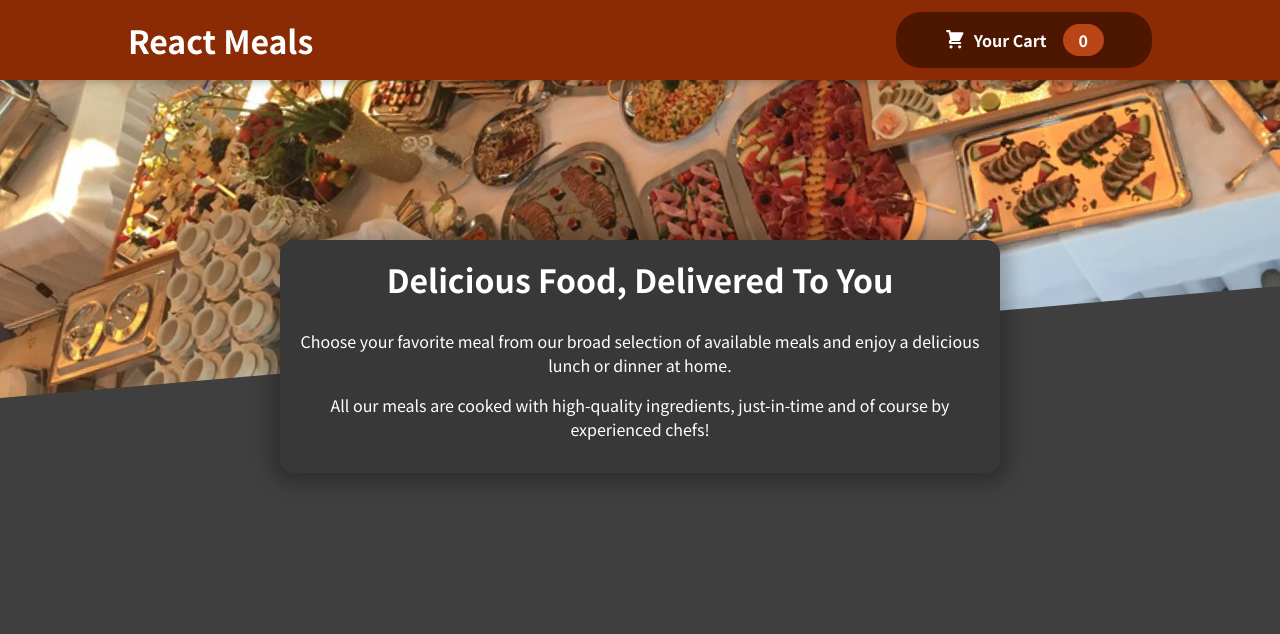
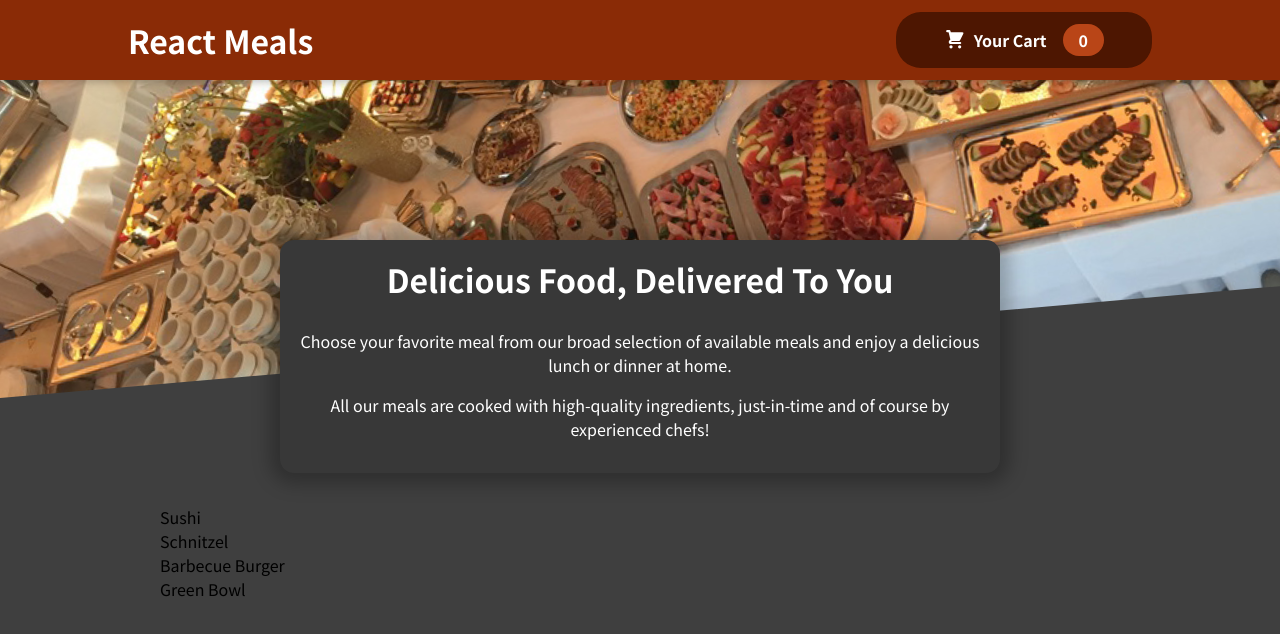
Before and after one commit to vipulkumarcu/React_Restaurant_App, a JavaScript app: page / in a window 1280 px wide. Shown: the top 634 px of the page. Built offline with nearby package versions, Linux system fonts and the light colour scheme.

Commit message:
meals summary and available meals added

```diff
--- a/src/App.js
+++ b/src/App.js
@@ -1,12 +1,14 @@
 import Header from "./Components/Layout/Header";
-import MealsSummary from "./Components/Meals/MealsSummary";
+import Meals from "./Components/Meals/Meals";
 
 function App ()
 {
   return (
     <>
       <Header />
-      <MealsSummary />
+      <main>
+        <Meals />
+      </main>
     </>
   );
 }
--- /dev/null
+++ b/src/Components/Meals/AvailableMeals.js
@@ -0,0 +1,43 @@
+import classes from "./AvailableMeals.module.css";
+
+const DUMMY_MEALS = [
+  {
+    id: 'm1',
+    name: 'Sushi',
+    description: 'Finest fish and veggies',
+    price: 22.99,
+  },
+  {
+    id: 'm2',
+    name: 'Schnitzel',
+    description: 'A german specialty!',
+    price: 16.5,
+  },
+  {
+    id: 'm3',
+    name: 'Barbecue Burger',
+    description: 'American, raw, meaty',
+    price: 12.99,
+  },
+  {
+    id: 'm4',
+    name: 'Green Bowl',
+    description: 'Healthy...and green...',
+    price: 18.99,
+  },
+];
+
+function AvailableMeals ( props )
+{
+  return (
+    <div className = { classes[ "meals" ] }>
+
+      <ul>
+        { DUMMY_MEALS.map ( ( meal ) => ( <li> { meal.name } </li> ) ) }
+      </ul>
+
+    </div>
+  )
+}
+
+export default AvailableMeals;
--- /dev/null
+++ b/src/Components/Meals/AvailableMeals.module.css
@@ -0,0 +1,29 @@
+.meals
+{
+  max-width: 60rem;
+  width: 90%;
+  margin: 2rem auto;
+  animation: meals-appear 1s ease-out forwards;
+}
+
+.meals ul
+{
+  list-style: none;
+  margin: 0;
+  padding: 0;
+}
+
+@keyframes meals-appear
+{
+  from
+  {
+    opacity: 0;
+    transform: translateY(3rem);
+  }
+
+  to
+  {
+    opacity: 1;
+    transform: translateY(0);
+  }
+}
--- /dev/null
+++ b/src/Components/Meals/Meals.js
@@ -0,0 +1,14 @@
+import AvailableMeals from "./AvailableMeals";
+import MealsSummary from "./MealsSummary";
+
+function Meals ( props )
+{
+  return (
+    <>
+      <MealsSummary />
+      <AvailableMeals />
+    </>
+  )
+}
+
+export default Meals;
--- a/src/Components/Meals/MealsSummary.js
+++ b/src/Components/Meals/MealsSummary.js
@@ -1,6 +1,6 @@
 import classes from "./MealsSummary.module.css"
 
-function MealsSummary ( props )
+function MealsSummary ()
 {
   return (
     <section className = { classes["summary"] }>
```
